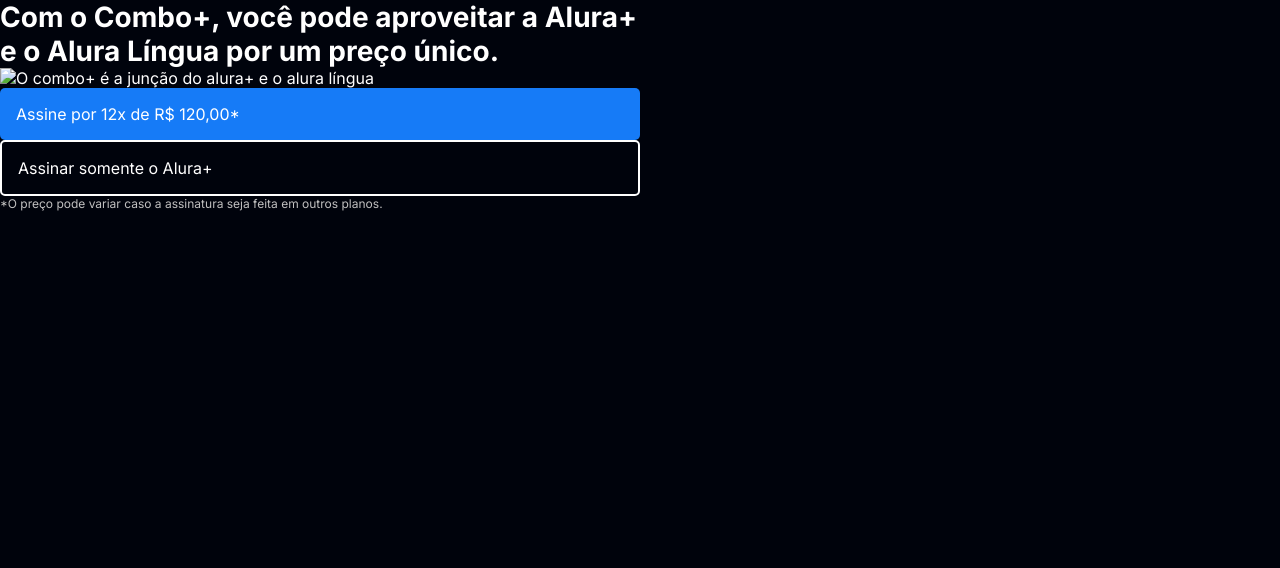
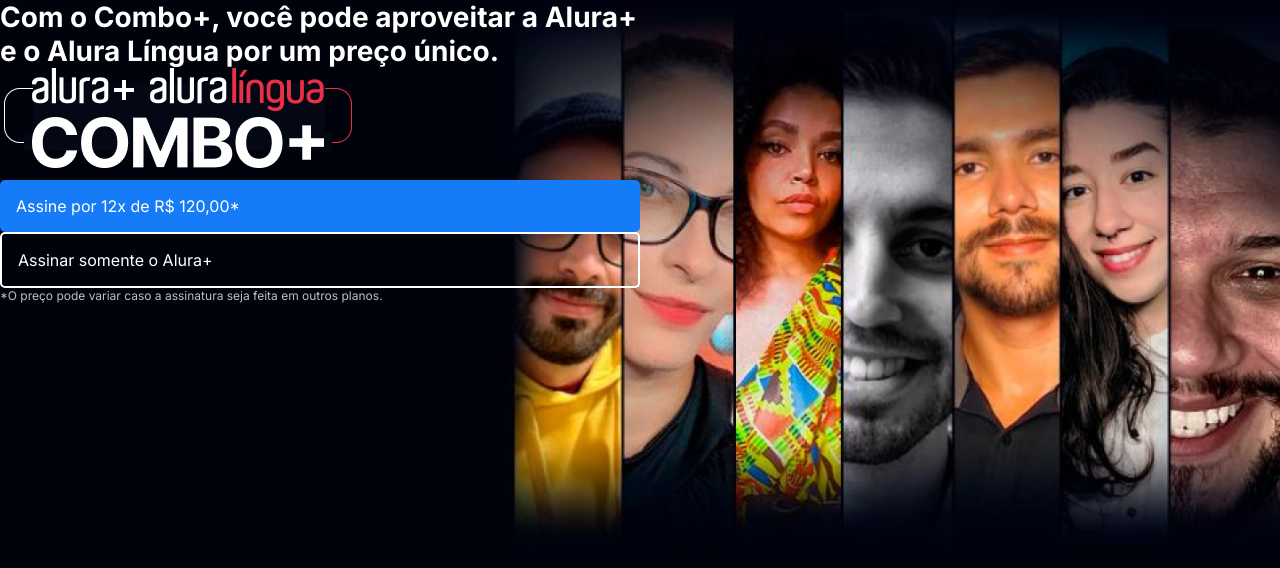
Before and after one commit to Riffert2/crici-ma-site, a plain HTML site: page index.html in a window 1280 px wide. Drawn offline with Linux system fonts and the light colour scheme.

Commit message:
salvando codigo

```diff
--- a/index.html
+++ b/index.html
@@ -16,7 +16,7 @@
         <div>
             <h1 class="container__titulo">Com o Combo+, você pode aproveitar a Alura+ e o Alura Língua por um preço
                 único.</h1>
-            <img src="img/Combo.png" alt="O combo+ é a junção do alura+ e o alura língua">
+            <img src="Combo.png" alt="O combo+ é a junção do alura+ e o alura língua">
             <a href="www.alura.com.br" class="container__botao">Assine por 12x de R$ 120,00*</a>
             <a href="www.alura.com.br" class="container__botao botao_secundario">Assinar somente o Alura+</a>
             <p class="container__aviso">*O preço pode variar caso a assinatura seja feita em outros planos.</p>
--- a/style.css
+++ b/style.css
@@ -20,7 +20,7 @@
 }
 
 .principal {
-  background-image: url("img/Background.png");
+  background-image: url("Background.png");
   background-repeat: no-repeat;
   background-size: contain;
 }
```
